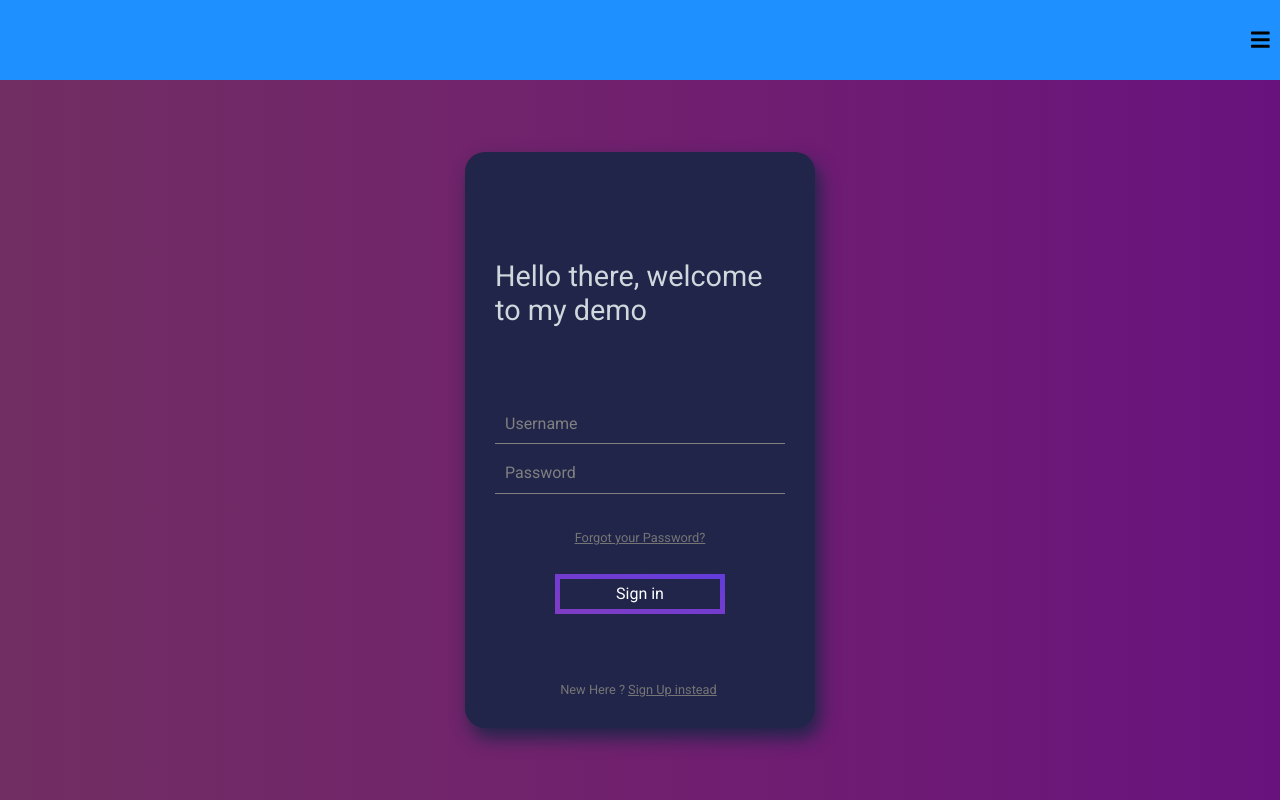
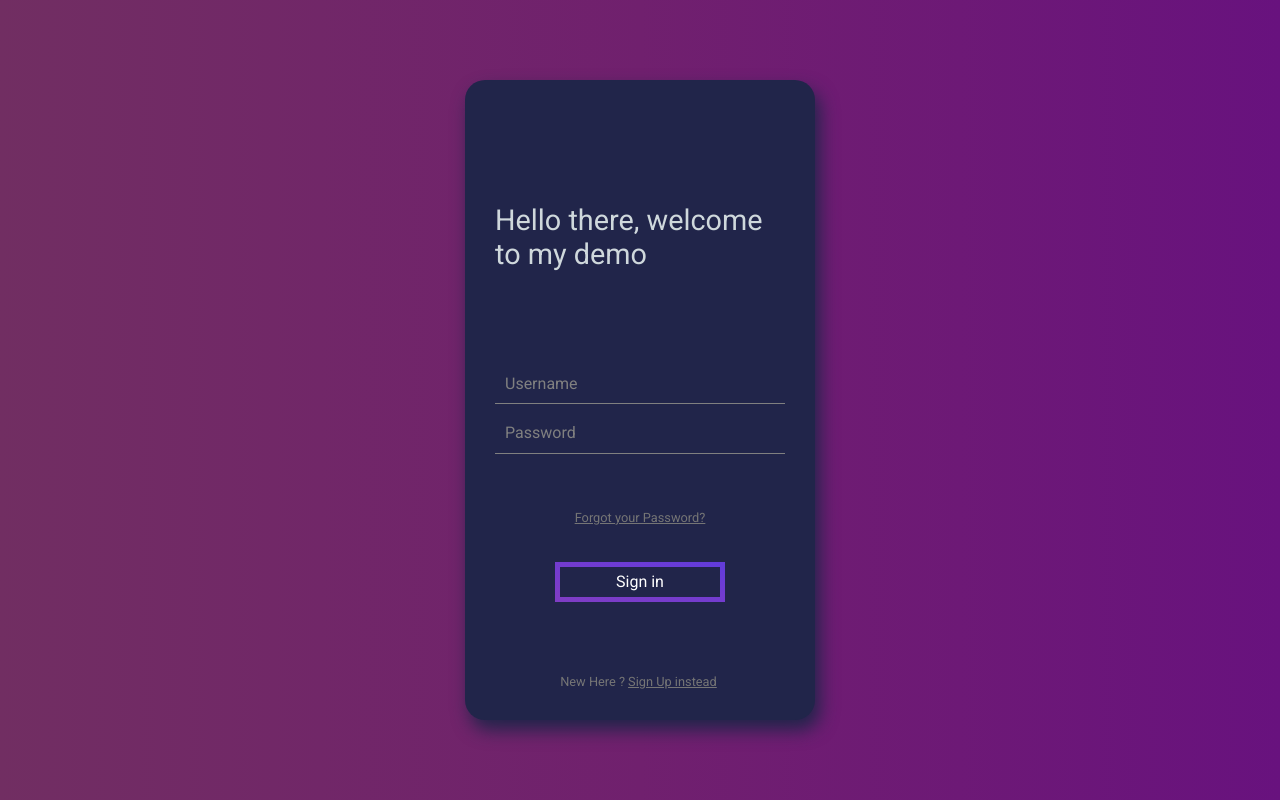
Before and after one commit to ivan-kitanovski/shop, an Angular app: page /login in a window 1280 px wide. Built offline with nearby package versions, Linux system fonts and the light colour scheme.

Commit message:
App: remove header for public routes

```diff
--- a/src/app/app.component.html
+++ b/src/app/app.component.html
@@ -1,8 +1,8 @@
 
 <div class="container">
-  <app-header></app-header>
+  <app-header *ngIf="showHeader"></app-header>
   <app-sidebar></app-sidebar>
-  <div class="routes">
+  <div class="routes" [ngClass]="{'with-header': showHeader}">
     <router-outlet></router-outlet>
   </div>
 </div>
--- a/src/app/app.component.scss
+++ b/src/app/app.component.scss
@@ -3,6 +3,10 @@
   width: 100vw;
 
   .routes {
-    height: 90vh;
+    height: 100%;
+
+    &.with-header {
+      height: 90vh;
+    }
   }
 }
--- a/src/app/app.component.ts
+++ b/src/app/app.component.ts
@@ -1,10 +1,23 @@
-import { Component } from '@angular/core';
+import { Component, OnInit, ChangeDetectionStrategy } from '@angular/core';
+import { AuthApiService } from './modules/core/api/auth/auth-api.service';
+import { Router, NavigationStart } from '@angular/router';
+import { filter } from 'rxjs/operators';
 
 @Component({
   selector: 'app-root',
   templateUrl: './app.component.html',
-  styleUrls: ['./app.component.scss']
+  styleUrls: ['./app.component.scss'],
+  changeDetection: ChangeDetectionStrategy.Default
 })
-export class AppComponent {
+export class AppComponent implements OnInit {
   title = 'demo';
+  showHeader = true;
+
+  constructor(private authApiService: AuthApiService, private router: Router) {}
+
+  ngOnInit() {
+    this.router.events
+      .pipe(filter((event) => event instanceof NavigationStart))
+      .subscribe((e: NavigationStart) => this.showHeader = e.url !== '/login');
+  }
 }
--- a/src/app/modules/core/api/auth/auth-api.service.ts
+++ b/src/app/modules/core/api/auth/auth-api.service.ts
@@ -55,8 +55,6 @@ export class AuthApiService {
     this._session = null;
     this.session = null;
 
-    console.log(this.session);
-
     return of();
   }
 
```
